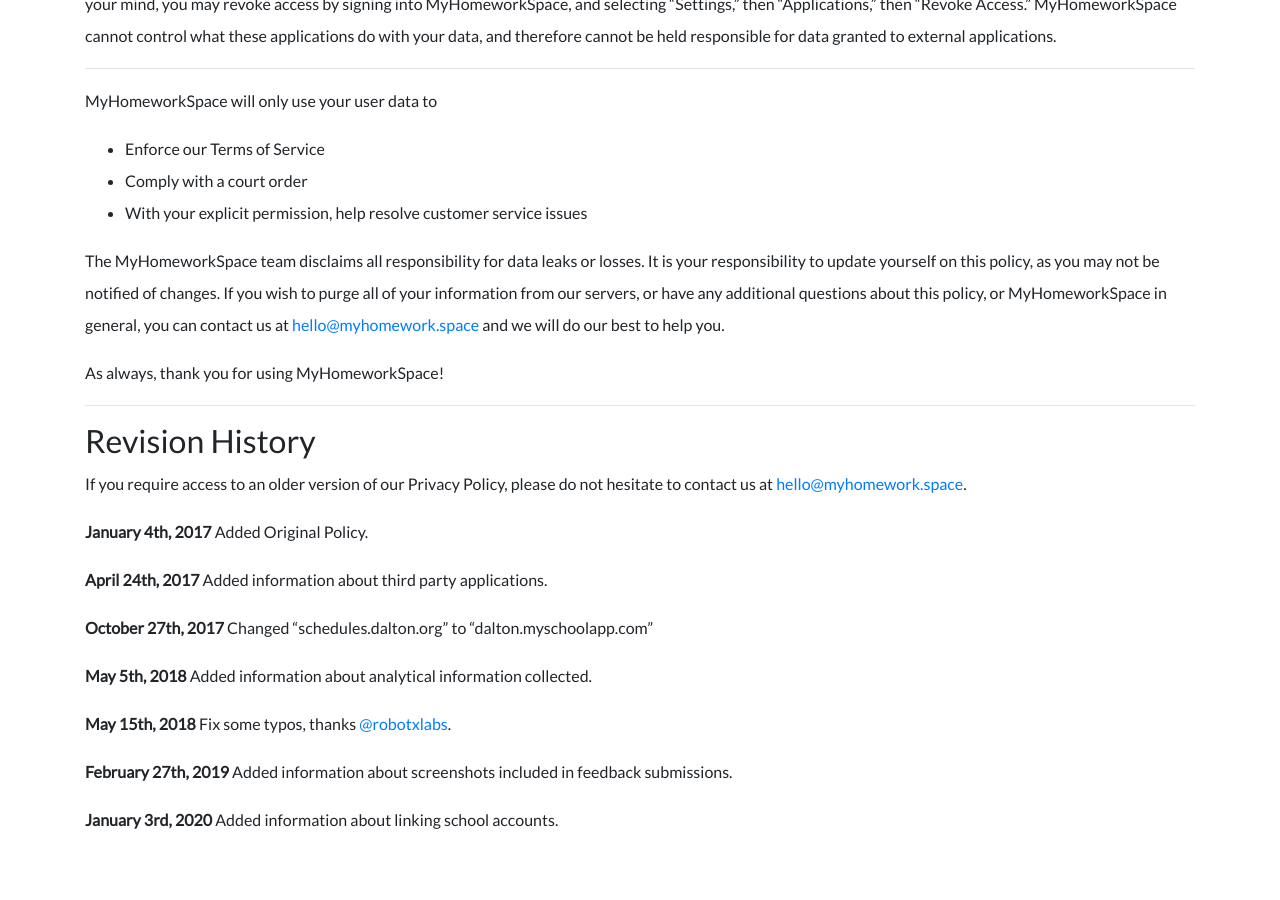
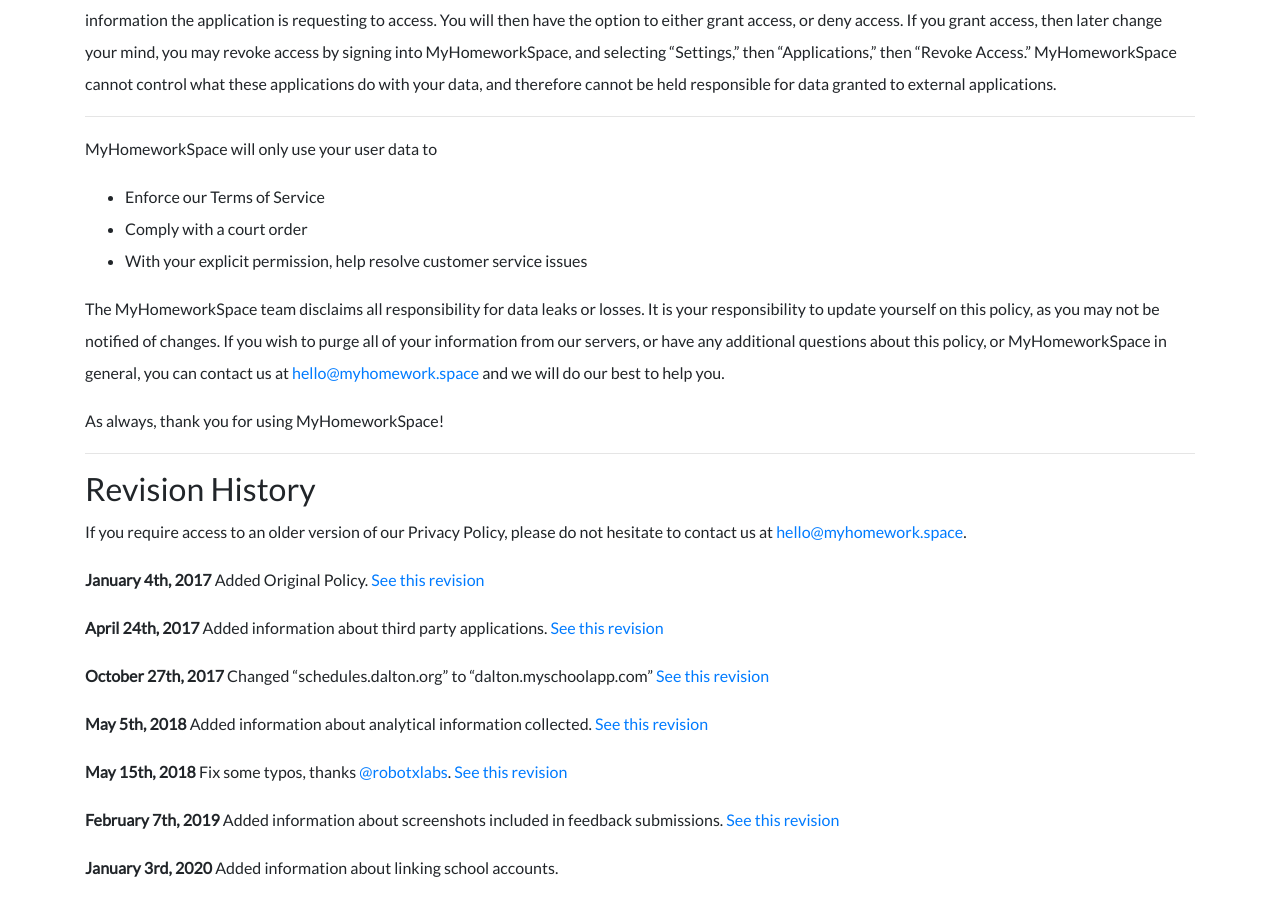
Before and after one commit to MyHomeworkSpace/support, a Jekyll site: the page built from legal/privacy.md, in a window 1280 px wide and 900 px high, scrolled down 1859 px. Built offline with Jekyll 4.4.1, drawn with Linux system fonts in a browser that asks for light colours; nearby versions of some CDN libraries; before the commit the page ends 2711 px from its top, so only the background shows below that; some of the changed text lies outside the part shown.

Commit message:
add revision links to privacy policy

```diff
--- a/_layouts/minimal.html
+++ b/_layouts/minimal.html
@@ -33,6 +33,9 @@
         <div class="container">
             <h1 id="title">{% if page.icon %}
                 <i class="{{ page.icon }}"> </i> {% endif %}{{ page.title }}</h1>
+            {% if page.last_updated %}
+            <p>Last updated {{page.last_updated }}</p>
+            {% endif %}
         </div>
     </div>
     <div class="container">
--- a/legal/privacy.md
+++ b/legal/privacy.md
@@ -71,22 +72,22 @@ As always, thank you for using MyHomeworkSpace!
 If you require access to an older version of our Privacy Policy, please do not hesitate to contact us at [hello@myhomework.space](mailto:hello@myhomework.space).
 
 **January 4th, 2017**
-Added Original Policy.
+Added Original Policy. [See this revision](https://git.io/JepD5)
 
 **April 24th, 2017**
-Added information about third party applications.
+Added information about third party applications. [See this revision](https://git.io/JepDF)
 
 **October 27th, 2017**
-Changed "schedules.dalton.org" to "dalton.myschoolapp.com"
+Changed "schedules.dalton.org" to "dalton.myschoolapp.com" [See this revision](https://git.io/JepDb)
 
 **May 5th, 2018**
-Added information about analytical information collected.
+Added information about analytical information collected. [See this revision](https://git.io/JepDx)
 
 **May 15th, 2018**
-Fix some typos, thanks [@robotxlabs](https://github.com/robotxlabs).
+Fix some typos, thanks [@robotxlabs](https://github.com/robotxlabs). [See this revision](https://git.io/JepDh)
 
-**February 27th, 2019**
-Added information about screenshots included in feedback submissions.
+**February 7th, 2019**
+Added information about screenshots included in feedback submissions. [See this revision](https://git.io/Jepye)
 
 **January 3rd, 2020**
 Added information about linking school accounts.
```
Also changed, not shown: other parts of legal/privacy.md (+1 -0 lines).
